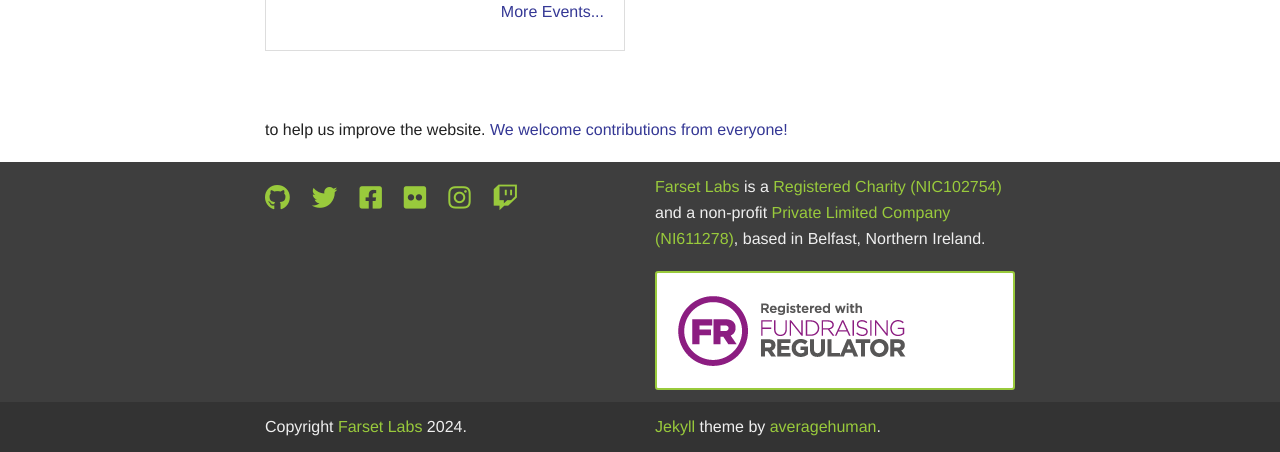
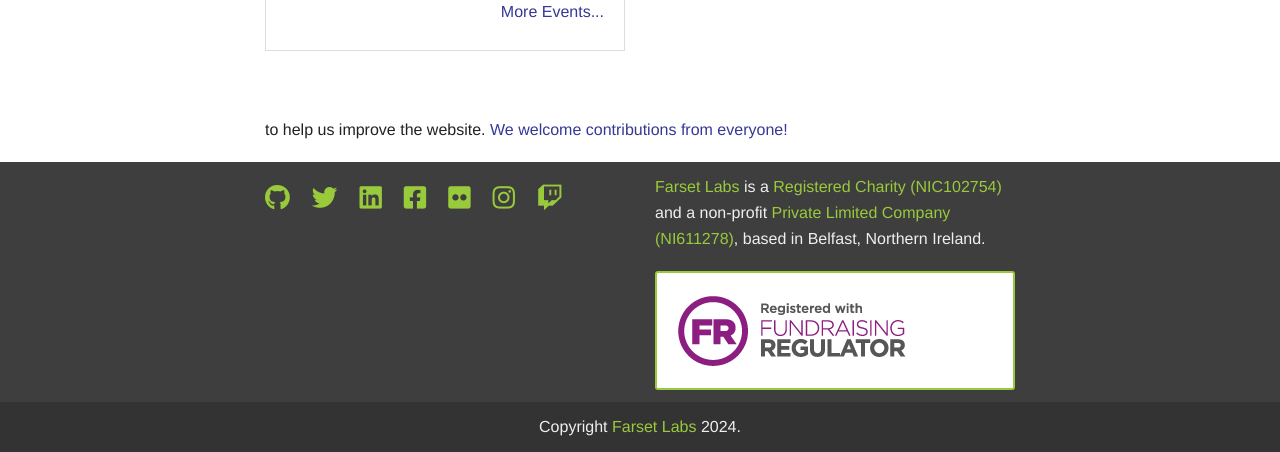
Before and after one commit to FarsetLabs/farsetlabs.github.io, a Jekyll site: the page built from index.html, in a window 1280 px wide and 900 px high, scrolled down 923 px, cut to the strip 448-900 px from the top of the window. Built offline with Jekyll 4.4.1, drawn with Linux system fonts in a browser that asks for light colours; nearby versions of some CDN libraries; the list of posts is cut into pages by our own code.

Commit message:
add linkedin to footer; remove dead attribution link

```diff
--- a/_config.yml
+++ b/_config.yml
@@ -22,6 +22,7 @@
   flickr: "https://www.flickr.com/groups/farset_labs"
   twitch: "https://www.twitch.tv/farsetlabs"
   instagram: "https://www.instagram.com/farsetlabs"
+  linkedin: "https://uk.linkedin.com/company/farset-labs"
 officers:
   - name: Colin Mitchell, Secretary
     pronouns: "he/him"
--- a/_layouts/default.html
+++ b/_layouts/default.html
@@ -216,6 +216,11 @@
                 </a>
               </li>
               <li>
+                <a href="{{site.social.linkedin}}" rel="publisher">
+                  <i class="fab fa-linkedin"></i>
+                </a>
+              </li>
+              <li>
                 <a href="{{site.social.facebook}}" rel="publisher">
                   <i class="fab fa-facebook-square"></i>
                 </a>
@@ -257,18 +262,11 @@
 
       <section class="attribution-and-copyright">
         <div class="row">
-          <div class="columns small-12 medium-6" id="copyright">
+          <div class="text-center" id="copyright">
             <p>
               Copyright
               <a href="https://farsetlabs.org.uk">Farset Labs</a>
               {{ site.time | date: '%Y' }}.
-            </p>
-          </div>
-          <div class="columns small-12 medium-6" id="attribution">
-            <p>
-              <a href="http://jekyllrb.com">Jekyll</a>
-              theme by
-              <a href="http://argskwargs.io">averagehuman</a>.
             </p>
           </div>
         </div>
```
